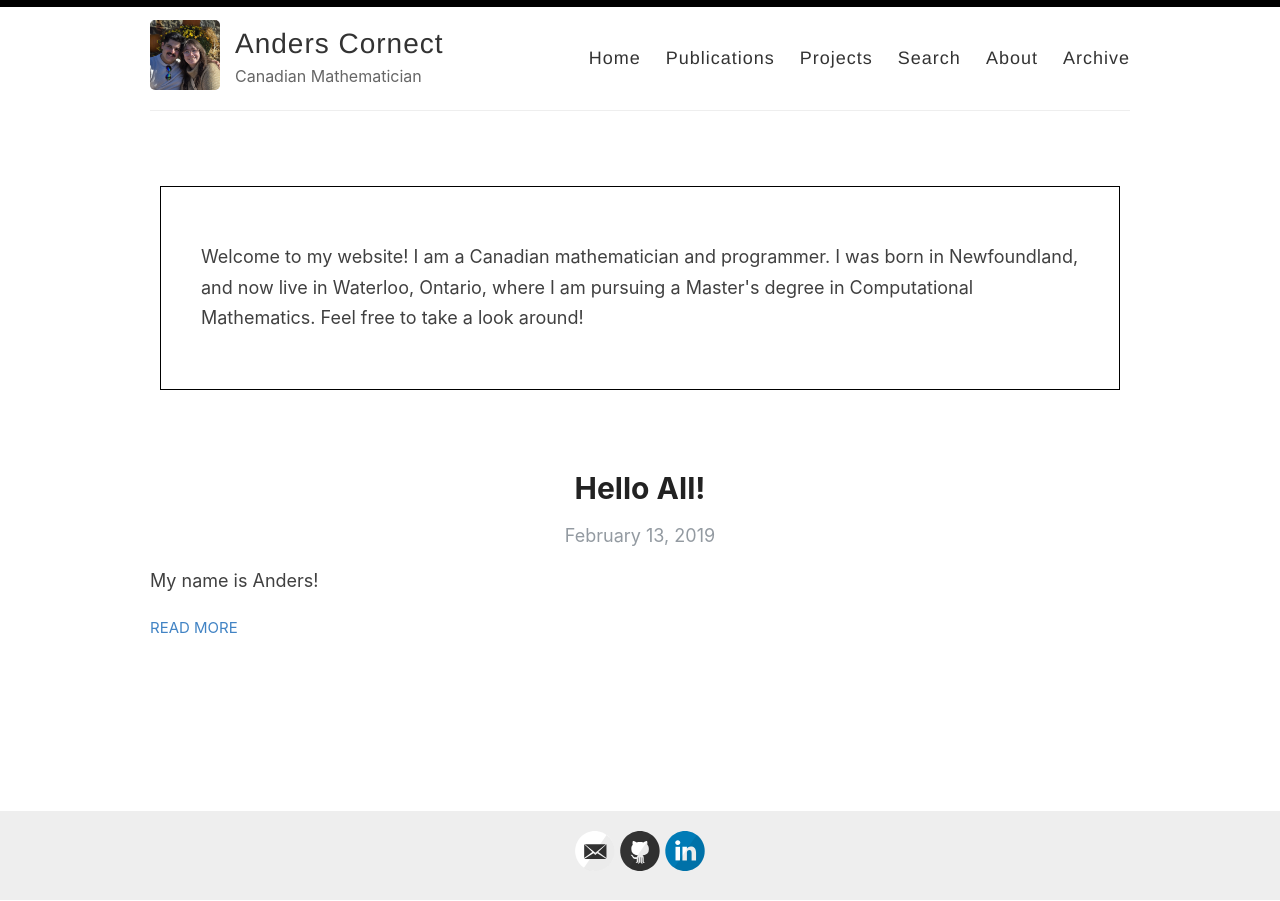
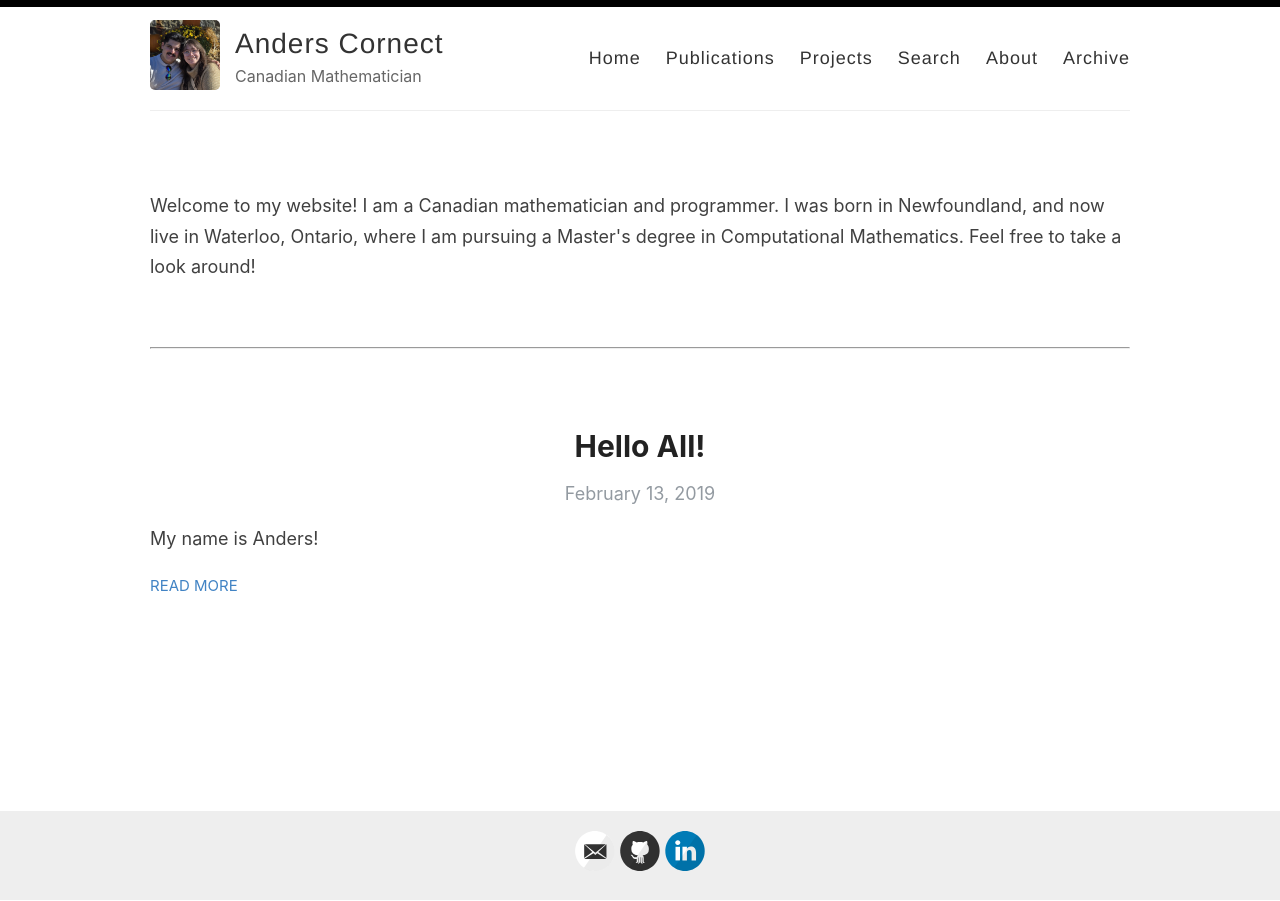
Before and after one commit to And-ers/And-ers.github.io, a Jekyll site: the page built from index.html, in a window 1280 px wide. Built offline with Jekyll 4.4.1, drawn with Linux system fonts in a browser that asks for light colours; the list of posts is cut into pages by our own code.

Commit message:
modified:   index.html

```diff
--- a/index.html
+++ b/index.html
@@ -4,13 +4,13 @@ layout: default
 
 <div class="spacer"></div>
 
-<div class="stylebox">
-
 <p>
   Welcome to my website! I am a Canadian mathematician and programmer. I was born in Newfoundland, and now live in Waterloo, Ontario, where I am pursuing a Master's degree in Computational Mathematics. Feel free to take a look around!
 </p>
 
-</div>
+<div class="spacer"></div>
+
+<hr>
 
 <div class="spacer"></div>
 
```
